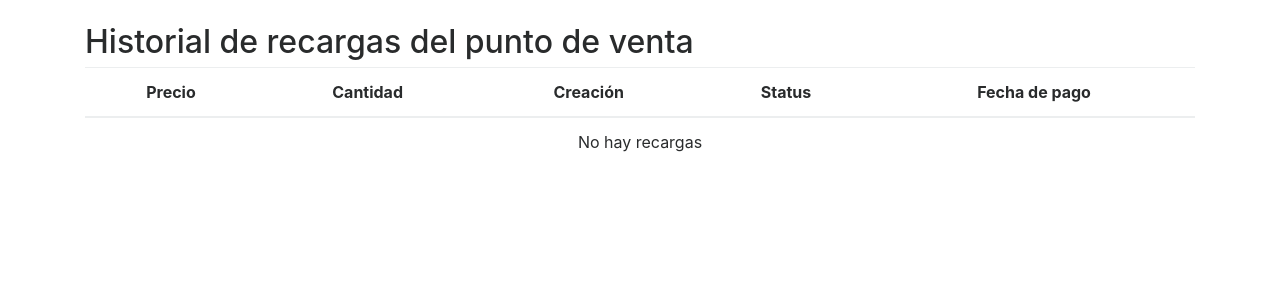
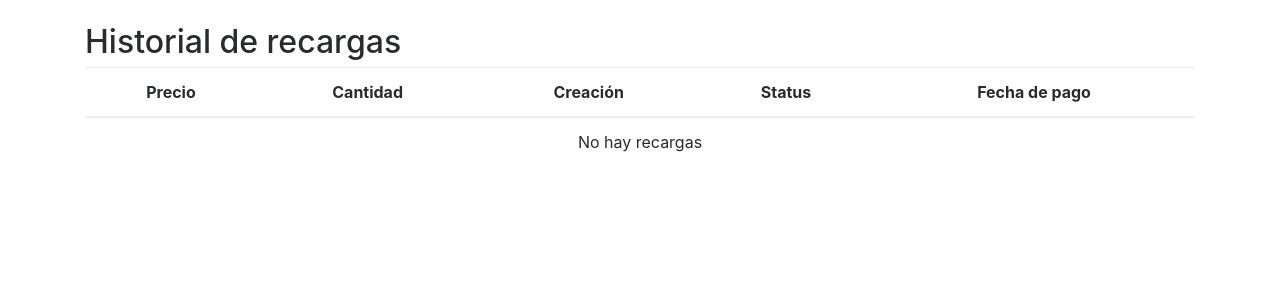
Before and after one commit to dxviidmg/WIFIRent, a Django app: template codigos/templates/codigos/recarga_list.html in a window 1280 px wide. Shown: the part 54-354 px from the top of the page. Run offline with Django 3.2, Linux system fonts and the light colour scheme; the template is opened without the code that fills it, so the values that code supplies are empty; parts of the project's set-up code (start-up, migrations or seed data) failed here and were passed over; some libraries are stand-ins or nearby versions.

Commit message:
l change

```diff
--- a/codigos/templates/codigos/recarga_list.html
+++ b/codigos/templates/codigos/recarga_list.html
@@ -4,7 +4,7 @@
 
 
 
-	<h2>Historial de recargas del punto de venta</h2>
+	<h2>Historial de recargas</h2>
 
 	<div class="table-responsive text-center">
 		<table class="table">
```
